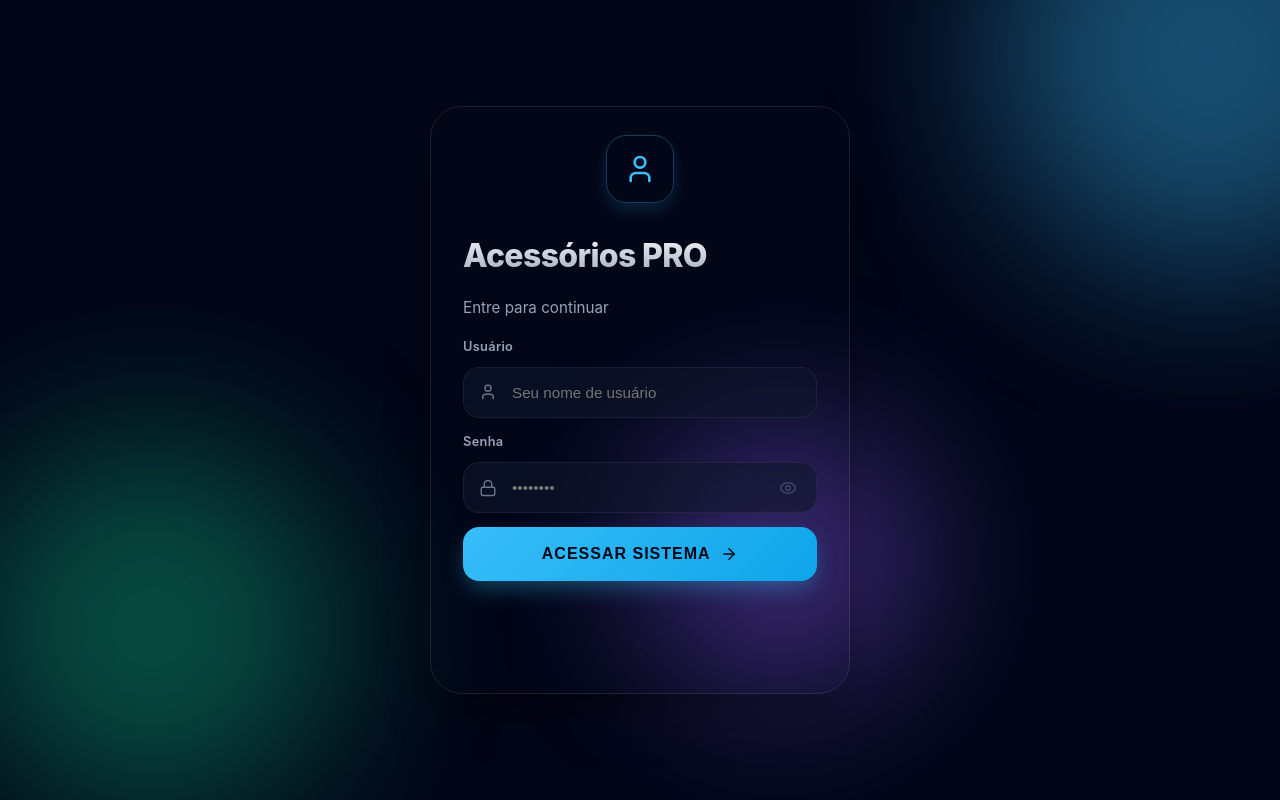
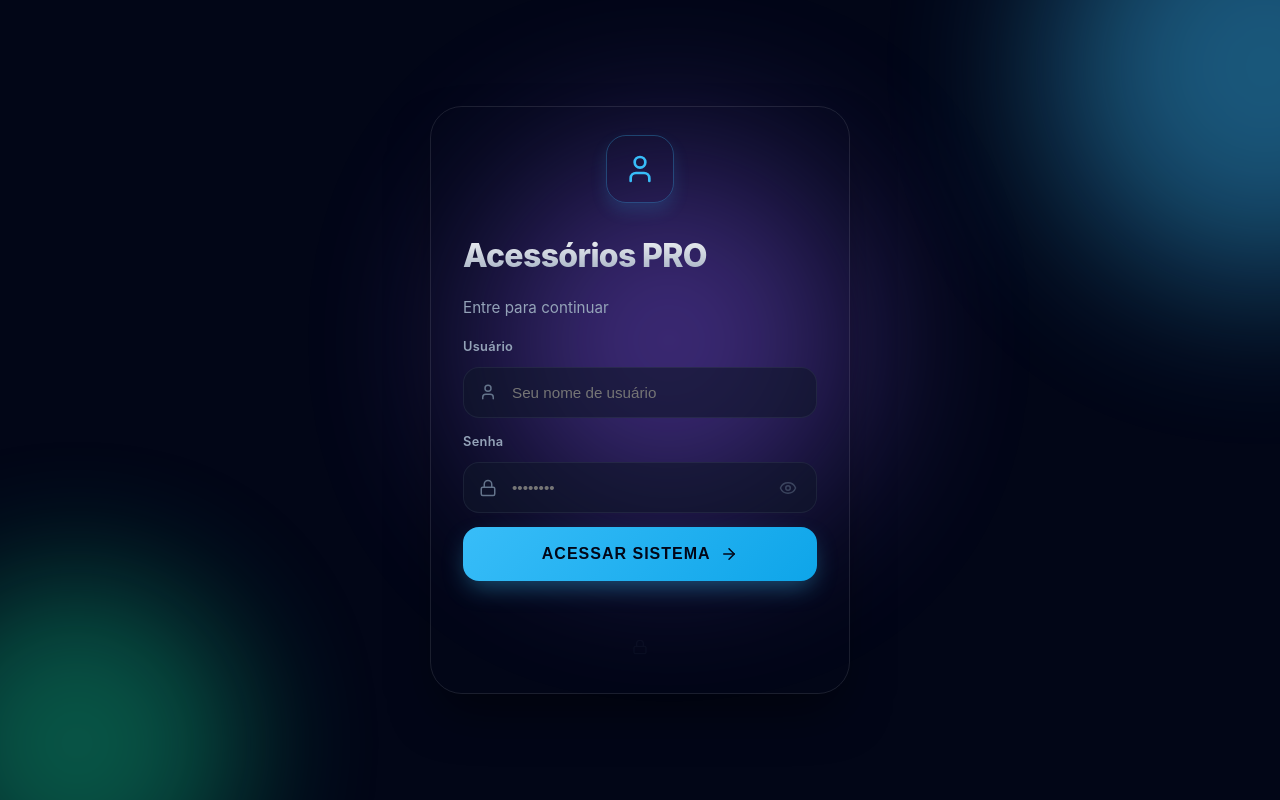
Before and after one commit to H1vy/Registro_acessoriosPRO, a React (Vite) app: page / in a window 1280 px wide. Built offline with nearby package versions, Linux system fonts and the light colour scheme.

Commit message:
style: make login background blobs more dynamic and lively

```diff
--- a/src/index.css
+++ b/src/index.css
@@ -426,45 +426,58 @@ tr:hover td {
   position: absolute;
   border-radius: 50%;
   filter: blur(80px);
-  opacity: 0.4;
-  animation: float 20s infinite alternate;
+  opacity: 0.45;
+  will-change: transform;
 }
 
 .blob-1 {
-  width: 400px;
-  height: 400px;
+  width: 420px;
+  height: 420px;
   background: var(--accent);
-  top: -100px;
-  right: -100px;
-  animation-duration: 25s;
+  top: -120px;
+  right: -120px;
+  animation: floatA 8s ease-in-out infinite alternate;
 }
 
 .blob-2 {
-  width: 350px;
-  height: 350px;
+  width: 380px;
+  height: 380px;
   background: var(--success);
-  bottom: -50px;
-  left: -50px;
-  animation-duration: 30s;
-  animation-delay: -5s;
+  bottom: -80px;
+  left: -80px;
+  animation: floatB 10s ease-in-out infinite alternate;
 }
 
 .blob-3 {
-  width: 300px;
-  height: 300px;
+  width: 320px;
+  height: 320px;
   background: #8b5cf6;
   top: 50%;
   left: 50%;
-  transform: translate(-50%, -50%);
-  animation-duration: 20s;
-  animation-delay: -10s;
+  animation: floatC 7s ease-in-out infinite alternate;
 }
 
-@keyframes float {
-  0% { transform: translate(0, 0) scale(1); }
-  33% { transform: translate(30px, -50px) scale(1.1); }
-  66% { transform: translate(-20px, 20px) scale(0.9); }
-  100% { transform: translate(0, 0) scale(1); }
+@keyframes floatA {
+  0%   { transform: translate(0, 0) scale(1); }
+  25%  { transform: translate(-60px, 40px) scale(1.15); }
+  50%  { transform: translate(40px, 80px) scale(0.9); }
+  75%  { transform: translate(80px, -40px) scale(1.05); }
+  100% { transform: translate(-20px, -70px) scale(1.1); }
+}
+
+@keyframes floatB {
+  0%   { transform: translate(0, 0) scale(1); }
+  30%  { transform: translate(70px, -50px) scale(1.2); }
+  60%  { transform: translate(-40px, 60px) scale(0.85); }
+  100% { transform: translate(50px, 30px) scale(1.1); }
+}
+
+@keyframes floatC {
+  0%   { transform: translate(-50%, -50%) scale(1); }
+  20%  { transform: translate(calc(-50% + 60px), calc(-50% + 50px)) scale(1.2); }
+  50%  { transform: translate(calc(-50% - 70px), calc(-50% - 40px)) scale(0.8); }
+  80%  { transform: translate(calc(-50% + 30px), calc(-50% - 60px)) scale(1.15); }
+  100% { transform: translate(calc(-50% - 40px), calc(-50% + 30px)) scale(0.95); }
 }
 
 .login-card {
```
